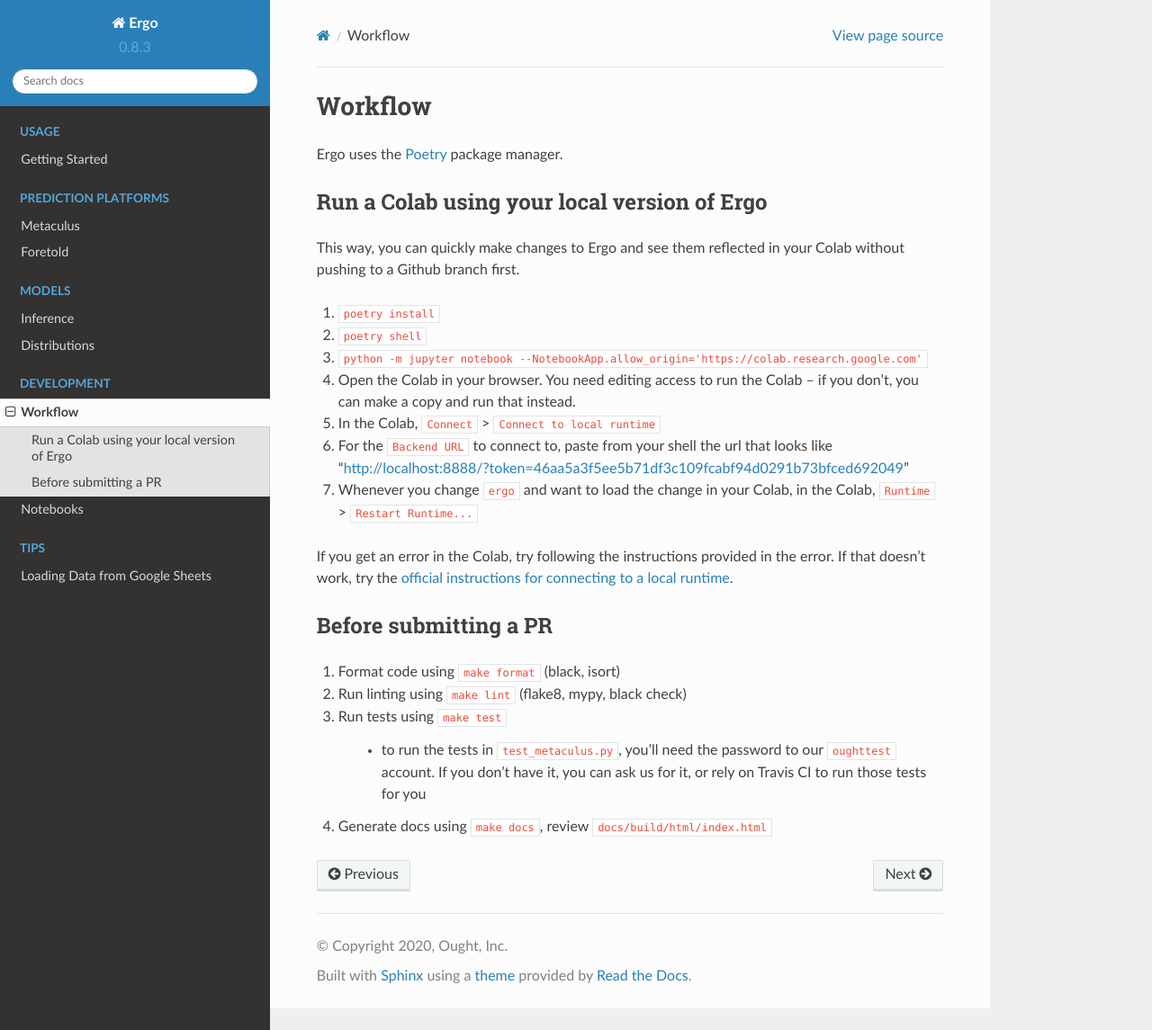
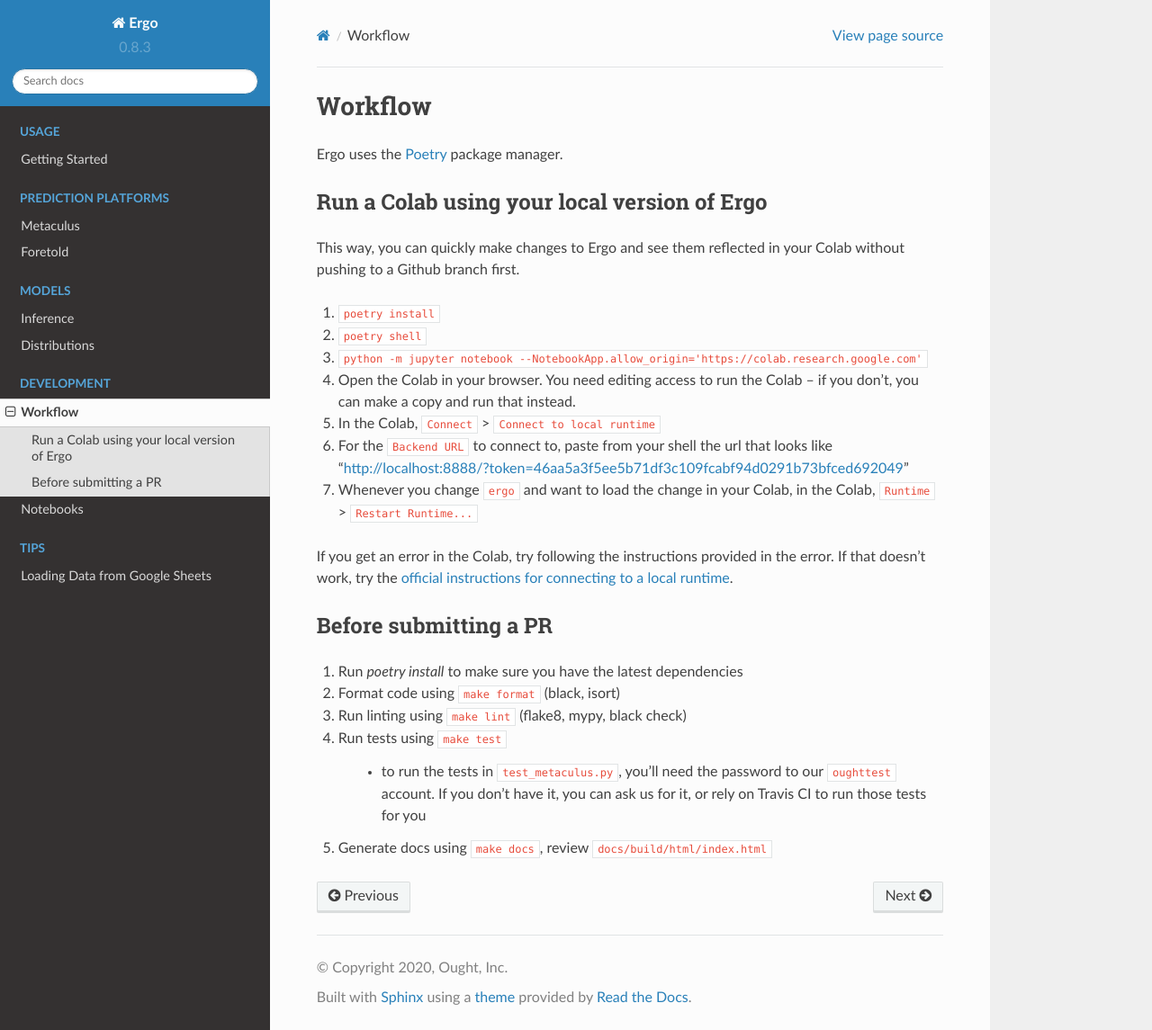
Before and after one commit to oughtinc/ergo, a Sphinx documentation site: the page built from docs/workflow.rst, in a window 1280 px wide and 1145 px high. Shown: the whole window at 90% size. Built offline with Sphinx 7.4.7 and the Read the Docs theme 2.0.0, drawn with Linux system fonts in a browser that asks for light colours.

Commit message:
Update workflow.rst

```diff
--- a/docs/workflow.rst
+++ b/docs/workflow.rst
@@ -28,15 +28,16 @@ instructions for connecting to a local runtime`_.
 Before submitting a PR
 ~~~~~~~~~~~~~~~~~~~~~~
 
-1. Format code using ``make format`` (black, isort)
-2. Run linting using ``make lint`` (flake8, mypy, black check)
-3. Run tests using ``make test``
+1. Run `poetry install` to make sure you have the latest dependencies
+2. Format code using ``make format`` (black, isort)
+3. Run linting using ``make lint`` (flake8, mypy, black check)
+4. Run tests using ``make test``
 
     * to run the tests in ``test_metaculus.py``, you'll need the password to
       our ``oughttest`` account. If you don't have it, you can ask us for it,
       or rely on Travis CI to run those tests for you
 
-4. Generate docs using ``make docs``, review
+5. Generate docs using ``make docs``, review
    ``docs/build/html/index.html``
 
 .. _Poetry: https://github.com/python-poetry/poetry
```
